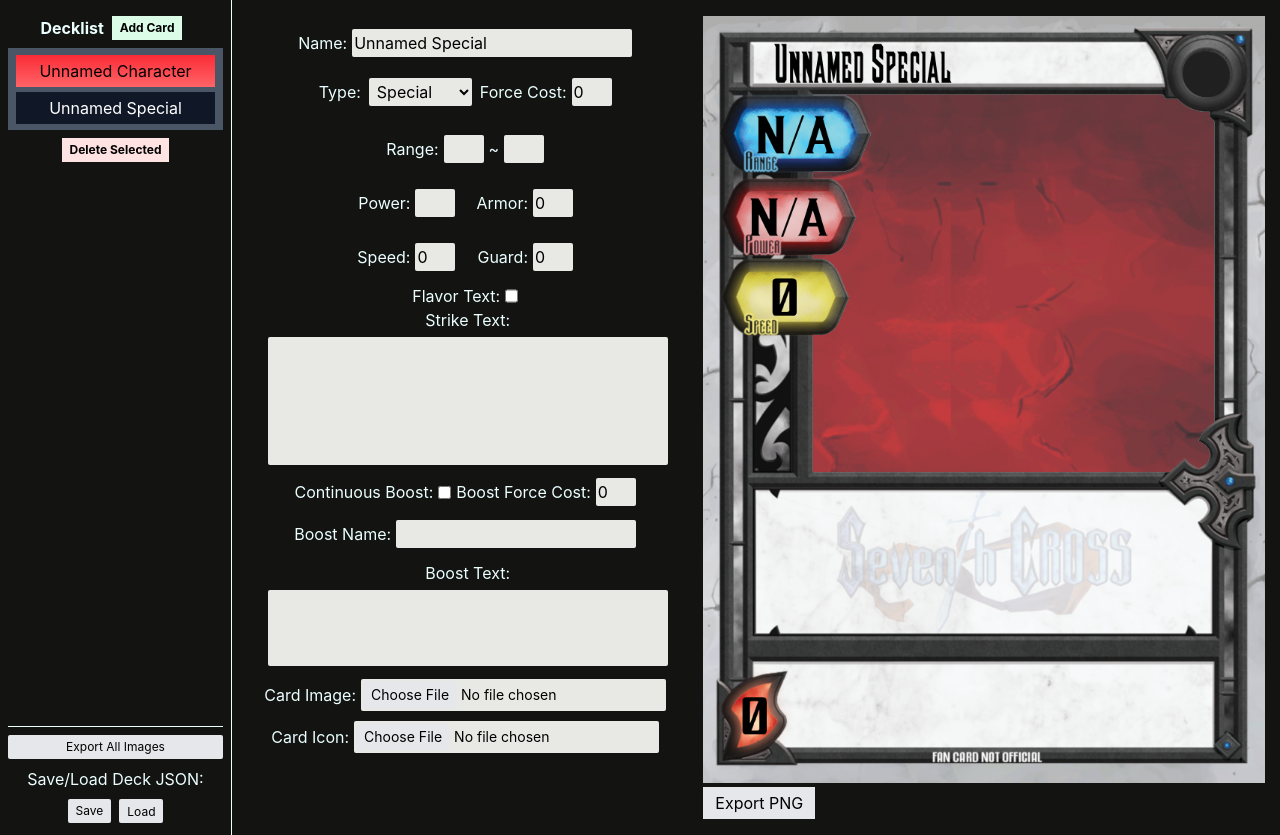
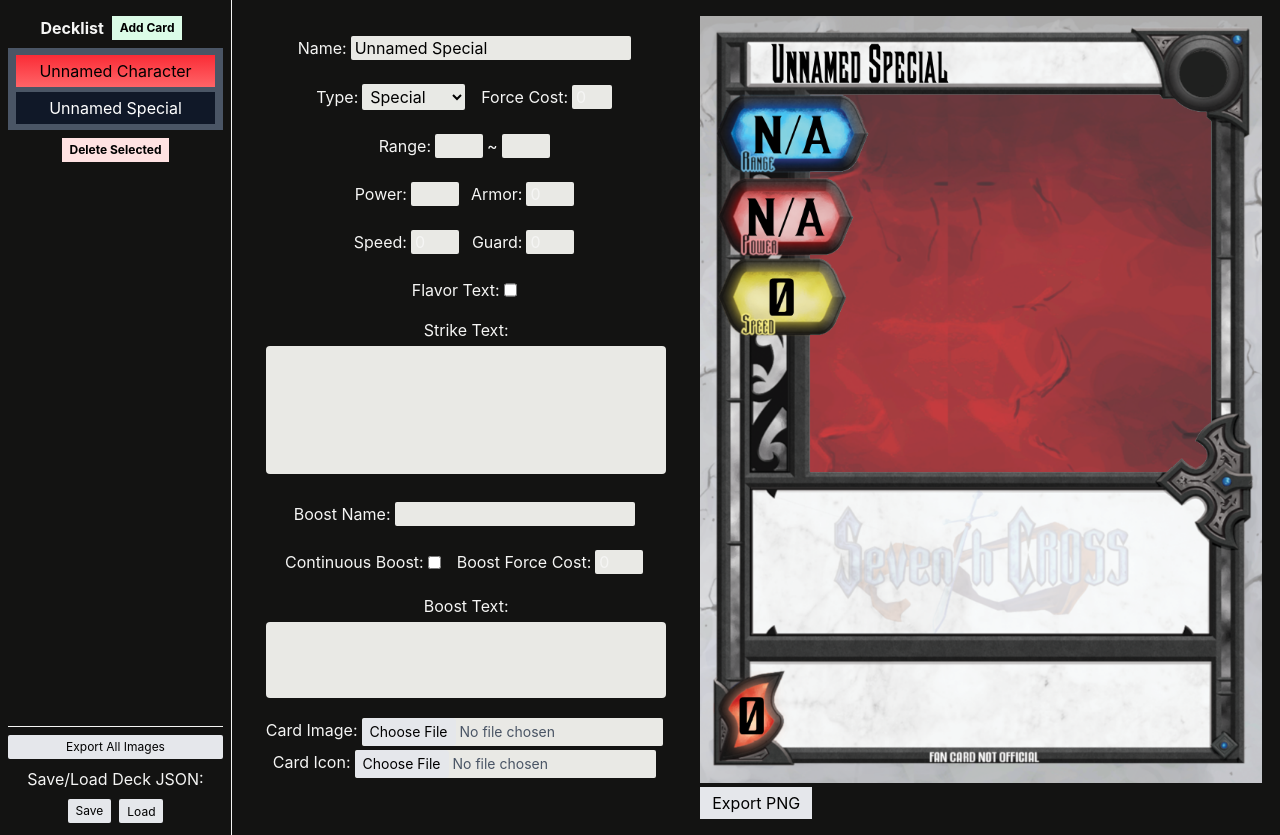
Before and after one commit to TrillOnGit/ExceedCardTool, a React (Vite) app in the folder exceed-card-tool/: page / in a window 1280 px wide. Both pictures are taken after a click on the button "Add Card". Built offline with nearby package versions, Linux system fonts and the light colour scheme.

Commit message:
Removed CSS from formatting - moved to tailwind

```diff
--- a/exceed-card-tool/index.html
+++ b/exceed-card-tool/index.html
@@ -9,7 +9,7 @@
   <title>exceed-card-tool</title>
 </head>
 
-<body>
+<body class="text-stone-100 bg-[#131312]">
   <div id="root"></div>
   <script type="module" src="/src/main.tsx"></script>
 </body>
--- a/exceed-card-tool/src/CardEditor.tsx
+++ b/exceed-card-tool/src/CardEditor.tsx
@@ -169,10 +169,10 @@ function CardStatsEditor(props: CardStatsEditorProps) {
 
   return (
     <>
-      <div className="flex justify-center items-center p-2">
+      <div className="flex justify-center items-center mt-6">
         Range:
         <input
-          className="bg-gray-100 w-10 p-1"
+          className="bg-[#E9E9E5] w-12 mx-1 px-1 rounded-xs"
           type="number"
           value={card.range[0]}
           onChange={(e) =>
@@ -187,7 +187,7 @@ function CardStatsEditor(props: CardStatsEditorProps) {
         />
         ~
         <input
-          className="bg-gray-100 w-10 m-1"
+          className="bg-[#E9E9E5] w-12 mx-1 px-1 rounded-xs"
           type="number"
           value={card.range[1]}
           onChange={(e) =>
@@ -203,10 +203,10 @@ function CardStatsEditor(props: CardStatsEditorProps) {
       </div>
       <div className="flex justify-center">
         <div>
-          <div className="flex justify-end items-center  p-2">
+          <div className="flex justify-end items-center mx-1 mt-6">
             Power:
             <input
-              className="bg-gray-100 w-10 m-1"
+              className="bg-[#E9E9E5] w-12 px-1 mx-1 rounded-xs"
               type="number"
               value={card.power ?? ""}
               onChange={(e) =>
@@ -217,10 +217,10 @@ function CardStatsEditor(props: CardStatsEditorProps) {
               }
             />
           </div>
-          <div className="flex justify-end items-center  p-2">
+          <div className="flex justify-end items-center mx-1 mt-6">
             Speed:
             <input
-              className="bg-gray-100 w-10 m-1"
+              className="bg-[#E9E9E5] w-12 px-1 mx-1 rounded-xs"
               type="number"
               value={card.speed}
               onChange={(e) => {
@@ -235,10 +235,10 @@ function CardStatsEditor(props: CardStatsEditorProps) {
           </div>
         </div>{" "}
         <div>
-          <div className="flex justify-end items-center p-2">
+          <div className="flex justify-end items-center mx-1 mt-6">
             Armor:
             <input
-              className="bg-gray-100 w-10 m-1"
+              className="bg-[#E9E9E5] w-12 px-1 mx-1 rounded-xs"
               type="number"
               value={card.armor}
               onChange={(e) => {
@@ -251,10 +251,10 @@ function CardStatsEditor(props: CardStatsEditorProps) {
               }}
             />
           </div>
-          <div className="flex justify-end items-center p-2">
+          <div className="flex justify-end items-center mx-1 mt-6">
             Guard:
             <input
-              className="bg-gray-100 w-10 m-1"
+              className="bg-[#E9E9E5] w-12 px-1 mx-1 rounded-xs"
               type="number"
               value={card.guard}
               onChange={(e) => {
@@ -286,46 +286,19 @@ function SpecialCardEditor(props: SpecialCardEditorProps) {
     <>
       <div>
         <div>
-          <div className="flex items-center justify-center">
-            Name:
-            <input
-              className="bg-gray-100 p-10 w-70"
+          <CardNameArea
             value={card.name}
-              onChange={(e) => onChange({ ...card, name: e.target.value })}
+            onChange={(e) => onChange({ ...card, name: e })}
           />
+          <div className="flex items-center justify-center mt-6">
+            <div className="flex justify-center">
+              <CardTypeInput card={card} onChange={(card) => onChange(card)} />
             </div>
-          <div className="flex items-center justify-center p-2">
-            <label>
-              Type:
-              <select
-                className="bg-gray-100 m-2 px-1 rounded-xs h-7"
-                value={card.cardType}
-                onChange={(e) => {
-                  if (e.target.value == "character") {
-                    onChange({ ...defaultCharacterCard, id: props.card.id });
-                  }
-                  if (e.target.value == "special") {
-                    onChange({ ...defaultCard, id: props.card.id });
-                  }
-                  if (e.target.value == "ultra") {
-                    onChange({ ...defaultUltraCard, id: props.card.id });
-                  }
-                  if (e.target.value == "extra") {
-                    onChange({ ...defaultExtraCard, id: props.card.id });
-                  }
-                }}
-              >
-                <option value="character">Character</option>
-                <option value="special">Special</option>
-                <option value="ultra">Ultra</option>
-                <option value="extra">Extra</option>
-              </select>
-            </label>
             {/* Only for specials */}
             Force Cost:
             <input
               type="number"
-              className="bg-gray-100 w-10 m-2"
+              className="bg-[#E9E9E5] w-10 mx-1 px-1 rounded-xs"
               value={card.resourceCost ?? ""}
               onChange={(e) =>
                 onChange({
@@ -350,7 +323,7 @@ function SpecialCardEditor(props: SpecialCardEditorProps) {
             value={card.flavorText}
           />
         </div>
-        <div className="flex justify-center">Strike Text:</div>
+        <div className="flex justify-center mt-4">Strike Text:</div>
         <div>
           <div>
             <CardTextArea
@@ -360,12 +333,19 @@ function SpecialCardEditor(props: SpecialCardEditorProps) {
             />
           </div>
         </div>
-
-        <div className="flex justify-center items-center mt-2">
+        <div className="flex justify-center items-center mt-7">
+          Boost Name:
+          <input
+            className="text-black px-1 bg-[#E9E9E5] w-60 rounded-xs mx-1"
+            value={card.boostName}
+            onChange={(e) => onChange({ ...card, boostName: e.target.value })}
+          />
+        </div>
+        <div className="flex justify-center items-center mt-6">
           Continuous Boost:
           <input
             type="checkbox"
-            className="bg-gray-100"
+            className="bg-[#E9E9E5] mx-1 mr-4"
             checked={card.isContinuousBoost}
             onChange={(e) =>
               onChange({
@@ -377,7 +357,7 @@ function SpecialCardEditor(props: SpecialCardEditorProps) {
           Boost Force Cost:
           <input
             type="number"
-            className="bg-gray-100 w-10 m-1"
+            className="bg-[#E9E9E5] w-12 mx-1 px-1 rounded-xs"
             value={card.boostForceCost}
             onChange={(e) =>
               onChange({
@@ -390,15 +370,8 @@ function SpecialCardEditor(props: SpecialCardEditorProps) {
             }
           />
         </div>
-        <div className="flex justify-center items-center mt-1">
-          Boost Name:
-          <input
-            className="bg-gray-100 m-1 w-60"
-            value={card.boostName}
-            onChange={(e) => onChange({ ...card, boostName: e.target.value })}
-          />
-        </div>
-        <div className="flex justify-center items-center mt-2">Boost Text:</div>
+
+        <div className="flex justify-center items-center mt-5">Boost Text:</div>
         <div>
           <div>
             <CardTextArea
@@ -409,7 +382,7 @@ function SpecialCardEditor(props: SpecialCardEditorProps) {
           </div>
         </div>
 
-        <div className="flex justify-center items-center mt-2">
+        <div className="flex justify-center items-center mt-4">
           {/* 550x500 is the image window size */}
           Card Image:
           <ImageUpload
@@ -438,45 +411,18 @@ function UltraCardEditor(props: UltraCardEditorProps) {
   return (
     <div>
       <div>
-        <div className="flex items-center justify-center">
-          Name:
-          <input
-            className="bg-gray-100 p-10 w-70"
+        <CardNameArea
           value={card.name}
-            onChange={(e) => onChange({ ...card, name: e.target.value })}
+          onChange={(e) => onChange({ ...card, name: e })}
         />
+        <div className="flex items-center justify-center mt-6">
+          <div className="flex justify-center">
+            <CardTypeInput card={card} onChange={(card) => onChange(card)} />
           </div>
-        <div className="flex items-center justify-center p-2">
-          <label>
-            Type:
-            <select
-              className="bg-gray-100 m-2 px-1 rounded-xs h-7"
-              value={card.cardType}
-              onChange={(e) => {
-                if (e.target.value == "character") {
-                  onChange({ ...defaultCharacterCard, id: props.card.id });
-                }
-                if (e.target.value == "special") {
-                  onChange({ ...defaultCard, id: props.card.id });
-                }
-                if (e.target.value == "ultra") {
-                  onChange({ ...defaultUltraCard, id: props.card.id });
-                }
-                if (e.target.value == "extra") {
-                  onChange({ ...defaultExtraCard, id: props.card.id });
-                }
-              }}
-            >
-              <option value="character">Character</option>
-              <option value="special">Special</option>
-              <option value="ultra">Ultra</option>
-              <option value="extra">Extra</option>
-            </select>
-          </label>
           Gauge Cost:
           <input
             type="number"
-            className="bg-gray-100 w-10 m-2"
+            className="bg-[#E9E9E5] w-10 mx-1 px-1"
             value={card.resourceCost ?? ""}
             onChange={(e) =>
               onChange({
@@ -497,7 +443,7 @@ function UltraCardEditor(props: UltraCardEditorProps) {
       </div>
 
       <div>
-        <div className="flex justify-center">Strike Text:</div>
+        <div className="flex justify-center mt-4">Strike Text:</div>
         <div>
           <CardTextArea
             value={card.cardText}
@@ -506,11 +452,19 @@ function UltraCardEditor(props: UltraCardEditorProps) {
           />
         </div>
       </div>
-      <div className="flex justify-center items-center mt-2">
+      <div className="flex justify-center items-center mt-7">
+        Boost Name:
+        <input
+          className="text-black bg-[#E9E9E5] px-1 w-60 rounded-xs mx-1"
+          value={card.boostName}
+          onChange={(e) => onChange({ ...card, boostName: e.target.value })}
+        />
+      </div>
+      <div className="flex justify-center items-center mt-6">
         Continuous Boost:
         <input
           type="checkbox"
-          className="bg-gray-100 m-1"
+          className="bg-[#E9E9E5] mx-1 mr-4"
           checked={card.isContinuousBoost}
           onChange={(e) =>
             onChange({
@@ -522,7 +476,7 @@ function UltraCardEditor(props: UltraCardEditorProps) {
         Boost Force Cost:
         <input
           type="number"
-          className="bg-gray-100 w-10 m-1"
+          className="bg-[#E9E9E5] w-12 mx-1 px-1 rounded-xs"
           value={card.boostForceCost}
           onChange={(e) =>
             onChange({
@@ -532,16 +486,9 @@ function UltraCardEditor(props: UltraCardEditorProps) {
           }
         />
       </div>
-      <div className="flex justify-center items-center mt-1">
-        Boost Name:
-        <input
-          className="bg-gray-100 m-1 w-60"
-          value={card.boostName}
-          onChange={(e) => onChange({ ...card, boostName: e.target.value })}
-        />
-      </div>
+
+      <div className="flex justify-center items-center mt-5">Boost Text:</div>
       <div>
-        <div className="flex justify-center items-center mt-2">Boost Text:</div>
         <div>
           <CardTextArea
             value={card.boostText}
@@ -551,7 +498,7 @@ function UltraCardEditor(props: UltraCardEditorProps) {
         </div>
       </div>
 
-      <div className="flex justify-center items-center mt-2">
+      <div className="flex justify-center items-center mt-4">
         {/* 550x500 is the image window size */}
         Card Image:
         <ImageUpload
@@ -579,48 +526,21 @@ function CharacterCardEditor(props: CharacterCardEditorProps) {
   return (
     <>
       <div>
-        <div className="flex items-center justify-center">
-          Name:
-          <input
-            className="bg-gray-100 p-10 w-70"
+        <CardNameArea
           value={card.name}
-            onChange={(e) => onChange({ ...card, name: e.target.value })}
+          onChange={(e) => onChange({ ...card, name: e })}
         />
+
+        <div className="flex items-center justify-center mt-6">
+          <div className="flex justify-center">
+            <CardTypeInput card={card} onChange={(card) => onChange(card)} />
           </div>
-
-        <div className="flex items-center justify-center p-2">
-          <label>
-            Type:
-            <select
-              className="bg-gray-100 m-2 px-1 rounded-xs h-7"
-              value={card.cardType}
-              onChange={(e) => {
-                if (e.target.value == "character") {
-                  onChange({ ...defaultCharacterCard, id: props.card.id });
-                }
-                if (e.target.value == "special") {
-                  onChange({ ...defaultCard, id: props.card.id });
-                }
-                if (e.target.value == "ultra") {
-                  onChange({ ...defaultUltraCard, id: props.card.id });
-                }
-                if (e.target.value == "extra") {
-                  onChange({ ...defaultExtraCard, id: props.card.id });
-                }
-              }}
-            >
-              <option value="character">Character</option>
-              <option value="special">Special</option>
-              <option value="ultra">Ultra</option>
-              <option value="extra">Extra</option>
-            </select>
-          </label>
           {!card.isExceedSide && (
             <>
               Exceed Cost:
               <input
                 type="number"
-                className="bg-gray-100 w-10 m-2"
+                className="bg-[#E9E9E5] w-12 mx-1 px-1 rounded-xs"
                 value={card.resourceCost ?? ""}
                 onChange={(e) =>
                   onChange({
@@ -643,7 +563,7 @@ function CharacterCardEditor(props: CharacterCardEditorProps) {
             value={card.flavorText}
           />
         </div>
-        <div className="flex justify-center">Ability Text:</div>
+        <div className="flex justify-center mt-6">Ability Text:</div>
         <div>
           <CardTextArea
             value={card.cardText}
@@ -651,11 +571,11 @@ function CharacterCardEditor(props: CharacterCardEditorProps) {
             onChange={(e) => onChange({ ...card, cardText: e })}
           />
         </div>
-        <div className="flex justify-center items-center">
+        <div className="flex justify-center items-center mt-5">
           Exceed Frame:
           <input
             type="checkbox"
-            className="bg-gray-100 m-1"
+            className="bg-[#E9E9E5] mx-1"
             checked={card.isExceedSide}
             onChange={(e) =>
               onChange({
@@ -665,7 +585,7 @@ function CharacterCardEditor(props: CharacterCardEditorProps) {
             }
           ></input>
         </div>
-        <div className="flex justify-center items-center">
+        <div className="flex justify-center items-center mt-4">
           {/* 620x620 is the image window size */}
           Card Image:
           <ImageUpload
@@ -689,68 +609,34 @@ function ExtraCardEditor(props: ExtraCardEditorProps) {
   return (
     <>
       <div>
-        <div className="flex items-center justify-center">
-          Name:
-          <input
-            className="bg-gray-100 p-10 w-70"
+        <CardNameArea
           value={card.name}
-            onChange={(e) => onChange({ ...card, name: e.target.value })}
+          onChange={(str) => onChange({ ...card, name: str })}
         />
-        </div>
-
-        <div className="flex items-center justify-center p-2">
-          <label>
-            Type:
-            <select
-              className="bg-gray-100 m-2 px-1 rounded-xs h-7"
-              value={card.cardType}
-              onChange={(e) => {
-                if (e.target.value == "character") {
-                  onChange({
-                    ...defaultCharacterCard,
-                    name: props.card.name,
-                    id: props.card.id,
-                  });
-                }
-                if (e.target.value == "special") {
-                  onChange({ ...defaultCard, id: props.card.id });
-                }
-                if (e.target.value == "ultra") {
-                  onChange({ ...defaultUltraCard, id: props.card.id });
-                }
-                if (e.target.value == "extra") {
-                  onChange({ ...defaultExtraCard, id: props.card.id });
-                }
-              }}
-            >
-              <option value="character">Character</option>
-              <option value="special">Special</option>
-              <option value="ultra">Ultra</option>
-              <option value="extra">Extra</option>
-            </select>
-          </label>
+        <div className="flex justify-center mt-6 items-center">
+          <CardTypeInput card={card} onChange={(card) => onChange(card)} />
         </div>
       </div>
       <>
         <div>
           <CardFlavorTextEditor
-            onChange={(e) => onChange({ ...card, flavorText: e })}
+            onChange={(str) => onChange({ ...card, flavorText: str })}
             value={card.flavorText}
           />
         </div>
-        <div className="flex justify-center">Ability Text:</div>
+        <div className="flex justify-center mt-6">Ability Text:</div>
         <div>
           <CardTextArea
             value={card.cardText}
             isAbility
-            onChange={(e) => onChange({ ...card, cardText: e })}
+            onChange={(str) => onChange({ ...card, cardText: str })}
           />
         </div>
-        <div className="flex justify-center items-center">
+        <div className="flex justify-center items-center mt-5">
           Exceed Frame:
           <input
             type="checkbox"
-            className="bg-gray-100 m-1"
+            className="bg-[#E9E9E5] mx-1"
             checked={card.isExceedSide}
             onChange={(e) =>
               onChange({
@@ -760,7 +646,7 @@ function ExtraCardEditor(props: ExtraCardEditorProps) {
             }
           ></input>
         </div>
-        <div className="flex justify-center items-center">
+        <div className="flex justify-center items-center mt-4">
           {/* 620x620 is the image window size */}
           Card Image:
           <ImageUpload
@@ -781,11 +667,11 @@ interface CardTextAreaProps {
 }
 
 function CardTextArea(props: CardTextAreaProps) {
-  //const styles = `text-black px-1 rounded-sm w-100 resize-none bg-gray-100 ${props.isAbility ? "h-32" : ""}`;
+  //const styles = `text-black px-1 rounded-sm w-100 resize-none bg-[#E9E9E5] ${props.isAbility ? "h-32" : ""}`;
 
   const styles = clsx(
-    `flex px-1 rounded-sm w-100 resize-none`,
-    "text-black bg-gray-100",
+    `flex px-1 rounded-sm w-100 mt-1 resize-none`,
+    "text-black bg-[#E9E9E5]",
     { "h-32": props.isAbility },
     { "h-19": props.isBoost },
     props.className,
@@ -821,7 +707,7 @@ function ImageUpload(props: ImageUploadProps) {
       type="file"
       accept="image/*"
       onChange={onChange}
-      className="text-sm cursor-pointer text-gray-600 file:py-1 file:px-2 file:rounded file:border-0 file:bg-gray-200 file:text-black"
+      className="text-sm cursor-pointer bg-[#E9E9E5] rounded-xs mx-1 mt-1 text-gray-600 file:py-1 file:px-2 file:rounded file:border-0 file:bg-gray-200 file:text-black"
     />
   );
 }
@@ -834,14 +720,14 @@ interface CardFlavorTextEditorProps {
 function CardFlavorTextEditor(props: CardFlavorTextEditorProps) {
   return (
     <>
-      <div className="flex justify-center">
+      <div className="flex justify-center mt-6">
         Flavor Text:
         <input
           type="checkbox"
-          className=""
+          className="mx-1"
           checked={props.value !== undefined}
           onChange={(e) => props.onChange(e.target.checked ? "" : undefined)}
-        ></input>
+        />
       </div>
       {props.value !== undefined && (
         <div>
@@ -854,3 +740,57 @@ function CardFlavorTextEditor(props: CardFlavorTextEditorProps) {
     </>
   );
 }
+
+interface CardNameAreaProps {
+  value: string;
+  onChange: (str: string) => void;
+}
+
+function CardNameArea(props: CardNameAreaProps) {
+  return (
+    <div className="flex items-center justify-center mt-3">
+      Name:
+      <input
+        className="text-black px-1 w-70 mx-1 rounded-xs bg-[#E9E9E5]"
+        value={props.value}
+        onChange={(e) => props.onChange(e.target.value)}
+      />
+    </div>
+  );
+}
+
+interface CardTypeInputProps {
+  card: Card;
+  onChange: (newCard: Card) => void;
+}
+
+function CardTypeInput(props: CardTypeInputProps) {
+  return (
+    <label>
+      Type:
+      <select
+        className="bg-[#E9E9E5] mx-1 mr-4 px-1 rounded-xs py-[2px]"
+        value={props.card.cardType}
+        onChange={(e) => {
+          if (e.target.value == "character") {
+            props.onChange({ ...defaultCharacterCard, id: props.card.id });
+          }
+          if (e.target.value == "special") {
+            props.onChange({ ...defaultCard, id: props.card.id });
+          }
+          if (e.target.value == "ultra") {
+            props.onChange({ ...defaultUltraCard, id: props.card.id });
+          }
+          if (e.target.value == "extra") {
+            props.onChange({ ...defaultExtraCard, id: props.card.id });
+          }
+        }}
+      >
+        <option value="character">Character</option>
+        <option value="special">Special</option>
+        <option value="ultra">Ultra</option>
+        <option value="extra">Extra</option>
+      </select>
+    </label>
+  );
+}
--- a/exceed-card-tool/src/index.css
+++ b/exceed-card-tool/src/index.css
@@ -30,24 +30,19 @@
     src: url("/alegreya-sans/AlegreyaSans-BoldItalic.otf");
 }
 
-body {
+/* body {
     background-color: rgb(19, 19, 18);
     color:rgb(235, 255, 255)
-}
+} */
 
 input, textarea {
-    background-color:rgb(232, 233, 229);
-    color: black;
-    -webkit-border-radius: 2px;
+    /* background-color:rgb(232, 233, 229);
+    color: black; */
+    /* -webkit-border-radius: 2px;
     -moz-border-radius: 2px;
-    border-radius: 2px;
-    padding: 2px;
-    margin: 5px;
-}
-
-input {
-    background-color:rgb(232, 233, 229);
-    color: black;
+    border-radius: 2px; */
+    /* padding: 2px;
+    margin: 5px; */
 }
 
 select {
```
Also changed, not shown: exceed-card-tool/src/CardPreview.tsx (+7 -5 lines). Lines whose indentation alone changed are shown as unchanged.
